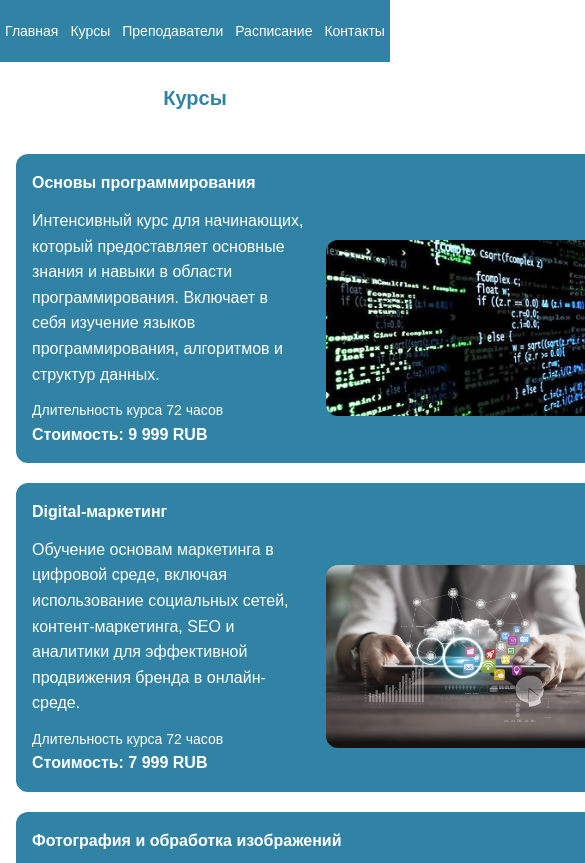
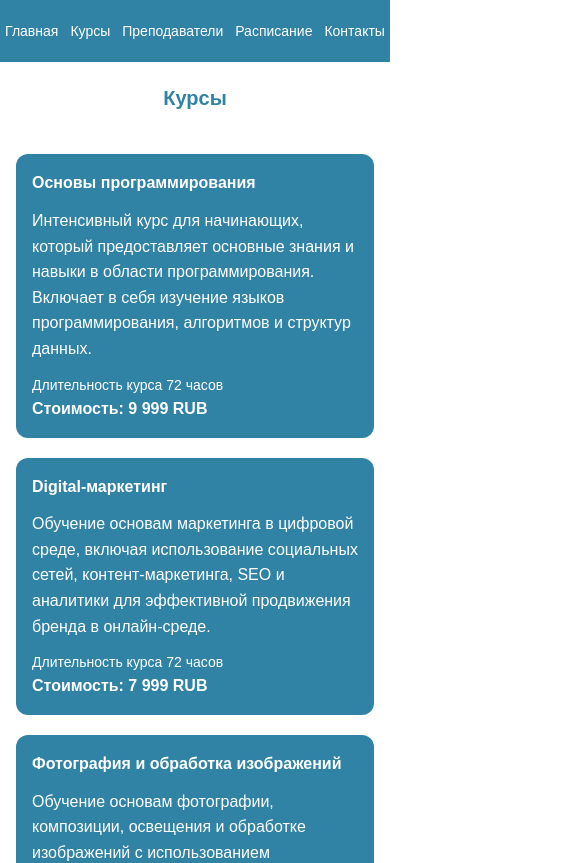
Before and after one commit to Mikhail1804-rus/diploma, a React (Vite) app: page /courses in a window 390 px wide. Shown: the top 863 px of the page, 585 px wide, since content can reach past the window. Built offline with nearby package versions, Linux system fonts and the light colour scheme.

Commit message:
add responsive layout to courses page

```diff
--- a/src/pages/Courses/Courses.module.scss
+++ b/src/pages/Courses/Courses.module.scss
@@ -1,5 +1,6 @@
 @import "/src/styles/flex";
 @import "/src/styles/text";
+@import "/src/styles/variables";
 
 .courses {
   @extend %mainBlock;
@@ -14,6 +15,14 @@
     display: grid;
     grid-template-columns: repeat(auto-fit, minmax(600px, 1fr));
     gap: 20px;
+
+    @media (max-width: $screen-md) {
+      grid-template-columns: repeat(auto-fit, minmax(500px, 1fr));
+    }
+
+    @media (max-width: 540px) {
+      grid-template-columns: repeat(auto-fit, minmax(280px, 1fr));
+    }
   }
 }
 
@@ -33,6 +42,10 @@
     display: grid;
     grid-template-columns: 1fr 1fr;
     gap: 20px;
+
+    @media (max-width: $screen-md) {
+      grid-template-columns: 1fr;
+    }
   }
 }
 
@@ -60,6 +73,10 @@
   justify-content: center;
   align-items: center;
 
+  @media (max-width: $screen-md) {
+    display: none;
+  }
+
   &__image {
     width: 100%;
     border-radius: 12px;
```
